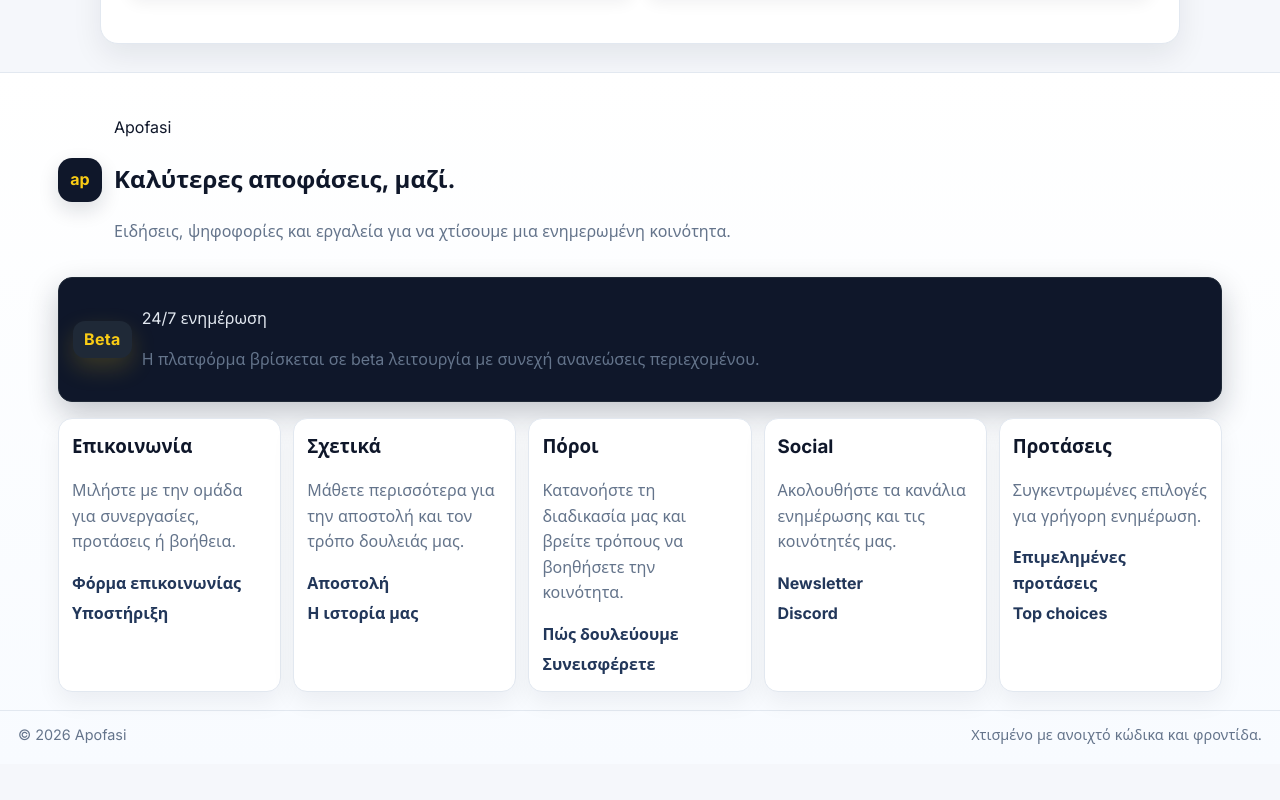
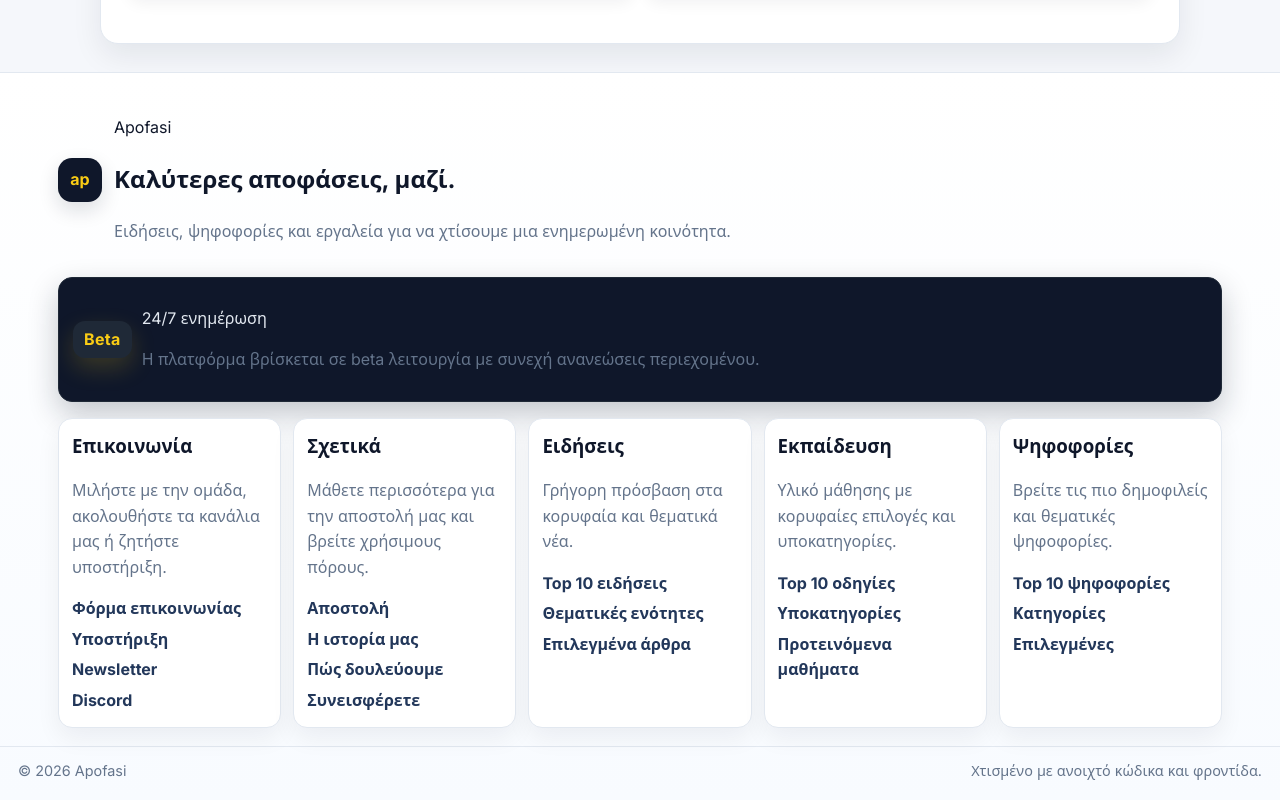
Before and after one commit to Antoniskp/apofasi, a React (Vite) app in the folder client/: page / in a window 1280 px wide. Shown: the part 3130-3930 px from the top of the page. Before the commit the page ends 3894 px from the top, so only its background shows below. Built offline with nearby package versions, Linux system fonts and the light colour scheme; no server answers; a small style sheet from the web is missing.

Commit message:
Revamp footer navigation cards

```diff
--- a/client/src/components/Footer.jsx
+++ b/client/src/components/Footer.jsx
@@ -3,43 +3,51 @@ import { Link } from "react-router-dom";
 const footerSections = [
   {
     title: "Επικοινωνία",
-    description: "Μιλήστε με την ομάδα για συνεργασίες, προτάσεις ή βοήθεια.",
+    description:
+      "Μιλήστε με την ομάδα, ακολουθήστε τα κανάλια μας ή ζητήστε υποστήριξη.",
     links: [
       { label: "Φόρμα επικοινωνίας", to: "/contact#contact-form" },
-      { label: "Υποστήριξη", to: "/contact#support" }
+      { label: "Υποστήριξη", to: "/contact#support" },
+      { label: "Newsletter", to: "/social" },
+      { label: "Discord", href: "https://discord.gg/pvJftR4T98" }
     ]
   },
   {
     title: "Σχετικά",
-    description: "Μάθετε περισσότερα για την αποστολή και τον τρόπο δουλειάς μας.",
+    description:
+      "Μάθετε περισσότερα για την αποστολή μας και βρείτε χρήσιμους πόρους.",
     links: [
       { label: "Αποστολή", to: "/mission" },
-      { label: "Η ιστορία μας", to: "/about" }
-    ]
-  },
-  {
-    title: "Πόροι",
-    description:
-      "Κατανοήστε τη διαδικασία μας και βρείτε τρόπους να βοηθήσετε την κοινότητα.",
-    links: [
+      { label: "Η ιστορία μας", to: "/about" },
       { label: "Πώς δουλεύουμε", to: "/how-we-do-it" },
       { label: "Συνεισφέρετε", to: "/contribute" }
     ]
   },
   {
-    title: "Social",
-    description: "Ακολουθήστε τα κανάλια ενημέρωσης και τις κοινότητές μας.",
+    title: "Ειδήσεις",
+    description: "Γρήγορη πρόσβαση στα κορυφαία και θεματικά νέα.",
     links: [
-      { label: "Newsletter", to: "/social" },
-      { label: "Discord", href: "https://discord.gg/pvJftR4T98" }
+      { label: "Top 10 ειδήσεις", to: "/news/top-10" },
+      { label: "Θεματικές ενότητες", to: "/news/categories" },
+      { label: "Επιλεγμένα άρθρα", to: "/news/featured" }
     ]
   },
   {
-    title: "Προτάσεις",
-    description: "Συγκεντρωμένες επιλογές για γρήγορη ενημέρωση.",
+    title: "Εκπαίδευση",
+    description: "Υλικό μάθησης με κορυφαίες επιλογές και υποκατηγορίες.",
     links: [
-      { label: "Επιμελημένες προτάσεις", to: "/recommendations" },
-      { label: "Top choices", to: "/top-choices" }
+      { label: "Top 10 οδηγίες", to: "/education/top-10" },
+      { label: "Υποκατηγορίες", to: "/education/categories" },
+      { label: "Προτεινόμενα μαθήματα", to: "/education/featured" }
+    ]
+  },
+  {
+    title: "Ψηφοφορίες",
+    description: "Βρείτε τις πιο δημοφιλείς και θεματικές ψηφοφορίες.",
+    links: [
+      { label: "Top 10 ψηφοφορίες", to: "/polls/top-10" },
+      { label: "Κατηγορίες", to: "/polls/categories" },
+      { label: "Επιλεγμένες", to: "/polls/featured" }
     ]
   }
 ];
```
